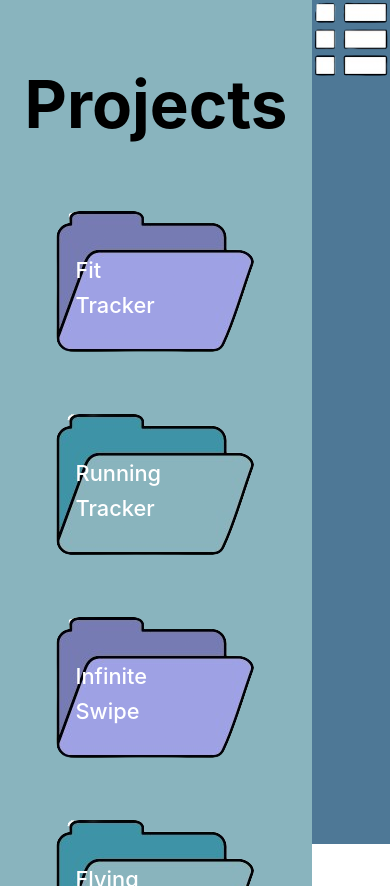
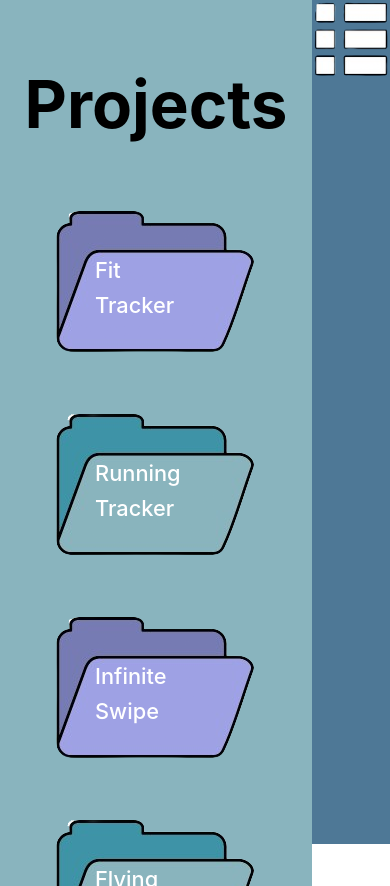
Before and after one commit to DroidStudioAS/Portfolio, a Vue app: page /projects in a window 390 px wide. Built offline with nearby package versions, Linux system fonts and the light colour scheme.

Commit message:
project label moved to wider container to fix centering issues

```diff
--- a/src/views/ProjectView.vue
+++ b/src/views/ProjectView.vue
@@ -31,14 +31,18 @@ onMounted(()=>{
         <div v-if="project.even===true"
         class="project_image_containet">
             <img src="/icon_folder_even.png">
+            <div class="project_label">
+             {{ project.name }}
+             </div>
         </div>
         <div v-else
         class="project_image_containet">
          <img src="/icon_folder_uneven.png">
-        </div>
-        <div class="project_label">
+         <div class="project_label">
         {{ project.name }}
         </div>
+        </div>
+
 
     </div>
 </div>
@@ -86,7 +90,7 @@ width: 20vw;
 }
 .project_label{
     position: relative;
-    width:5vw ;
+    width:8vw ;
     height: 5vh;
     bottom: 12vh;
     left:5vw ;
@@ -123,5 +127,8 @@ width: 20vw;
     .main_container{
         width: 80vw;
     }
+    .project_label{
+        left: 10vw;
+    }
 }
 </style>
```
